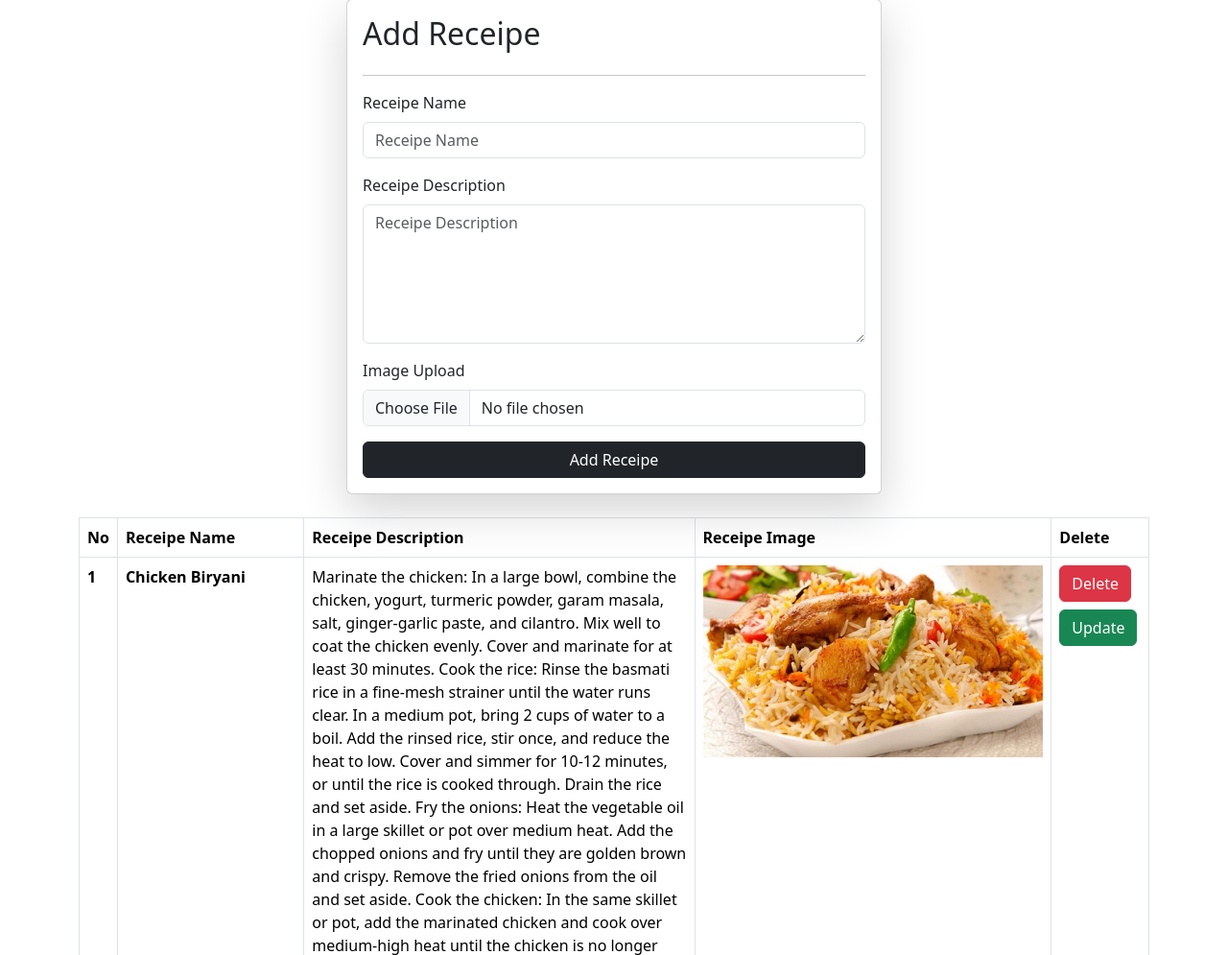
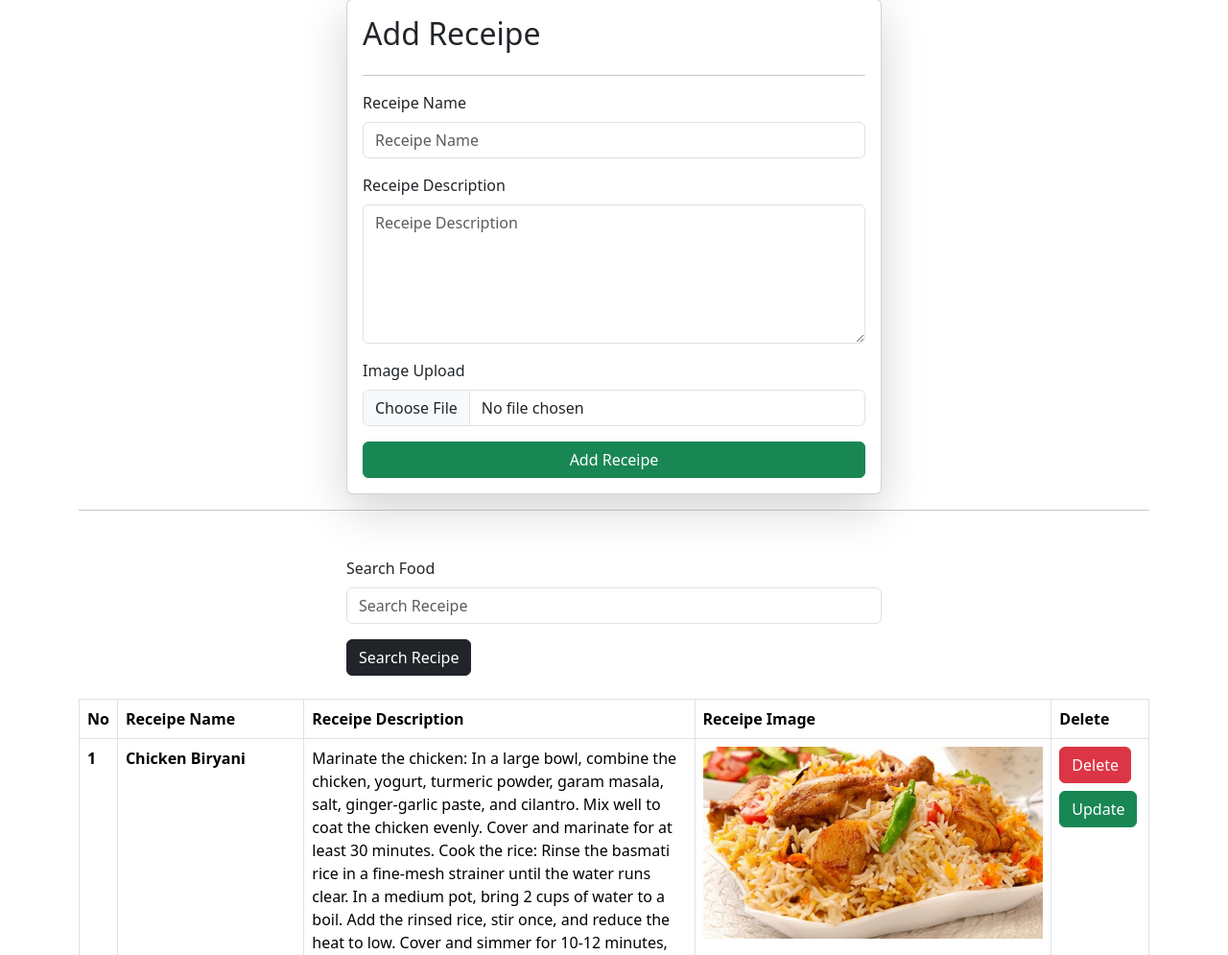
Before and after one commit to ayazkhan1410/Recipe-Project-, a Django app: page /recepies/ in a window 1280 px wide. Shown: the part 25-1020 px from the top of the page at 96% size. Run offline with Django 4.2, Linux system fonts and the light colour scheme; data comes from the database, SQL or seed files in the repository; both versions use the stored data as it was after the commit.

Commit message:
Adding search button

```diff
--- a/vege/templates/vege/index.html
+++ b/vege/templates/vege/index.html
@@ -30,13 +30,27 @@
       <input type="file" required name="recipe_image" class="form-control">
     </div>
 
-    <button type="submit" class="btn btn-dark">Add Receipe</button>
+    <button type="submit" class="btn btn-success">Add Receipe</button>
 
   </form>
-
+<hr>
   <table class="table table-bordered my-4">
     <thead>
       <tr>
+        <form action="">
+        <div class="mt-5">
+          <div class="mx-auto col-6">
+            <div class="mb-3">
+
+              <label for="exampleFormControlInput1" class="form-label">Search Food</label>
+              <input type="text" name="recipe_name" required class="form-control" placeholder="Search Receipe">
+            </div>
+
+            <button type="submit" class="btn btn-dark">Search Recipe</button>
+          </form>
+
+          </div>
+
         <th scope="col">No</th>
         <th scope="col">Receipe Name</th>
         <th scope="col">Receipe Description</th>
--- a/vege/templates/vege/update.html
+++ b/vege/templates/vege/update.html
@@ -17,13 +17,13 @@
 
     <div class="mb-3">
       <label for="exampleFormControlInput1" class="form-label">Receipe Name</label>
-      <input type="text"   name="recipe_name" required class="form-control" placeholder="Receipe Name">
+      <input type="text" value="{{recipe.recipe_name}}"  name="recipe_name" required class="form-control" placeholder="Receipe Name">
     </div>
 
     <div class="mb-3">
       <label for="exampleFormControlTextarea1" class="form-label">Receipe Description</label>
       <textarea class="form-control" required name="recipe_desciption" placeholder="Receipe Description" rows="3"
-        spellcheck="false" style="height: 145px;"></textarea>
+        spellcheck="false" style="height: 145px;">{{recipe.recipe_desciption}}</textarea>
     </div>
 
     <div class="mb-3">
@@ -31,7 +31,7 @@
       <input type="file" name="recipe_image" class="form-control">
     </div>
 
-    <button type="submit" class="btn btn-dark">Add Receipe </button>
+    <button type="submit" class="btn btn-success">Add Receipe </button>
 
   </form>
 
--- a/vege/views.py
+++ b/vege/views.py
@@ -24,27 +24,31 @@ def recepies(request):
     return render(request, "vege/index.html",context)
 
 def update(request, id):
+    try:
+        # Fetch the specific recipe to update
+        recipe = RecipeName.objects.get(id=id)
+    except RecipeName.DoesNotExist:
+        return HttpResponse("Recipe does not exist")  # Handle the case where the recipe doesn't exist
 
-    queryset = {}
     if request.method == "POST":
         data = request.POST
         recipe_name = data.get("recipe_name")
-        recipe_desciption = data.get("recipe_desciption")
+        recipe_description = data.get("recipe_description")
         recipe_image = request.FILES.get("recipe_image")
 
-        queryset = RecipeName.objects.get(id=id)
-        queryset.recipe_name = recipe_name
-        queryset.recipe_desciption = recipe_desciption
+        recipe.recipe_name = recipe_name
+        recipe.recipe_description = recipe_description
 
         if recipe_image:
-            queryset.recipe_image = recipe_image
+            recipe.recipe_image = recipe_image
 
-        queryset.save()
+        recipe.save()
 
         return redirect("/recepies")  # Redirect to the "recepies" page after updating
 
-    context = {'recipe': queryset}
-    return render(request, "vege/update.html", context)  # Render the "update.html" page
+    context = {'recipe': recipe}
+    return render(request, "vege/update.html", context)
+
 
 def delete(request, id):
    obj = RecipeName.objects.get(id=id)
```
Also changed, not shown: db.sqlite3.
